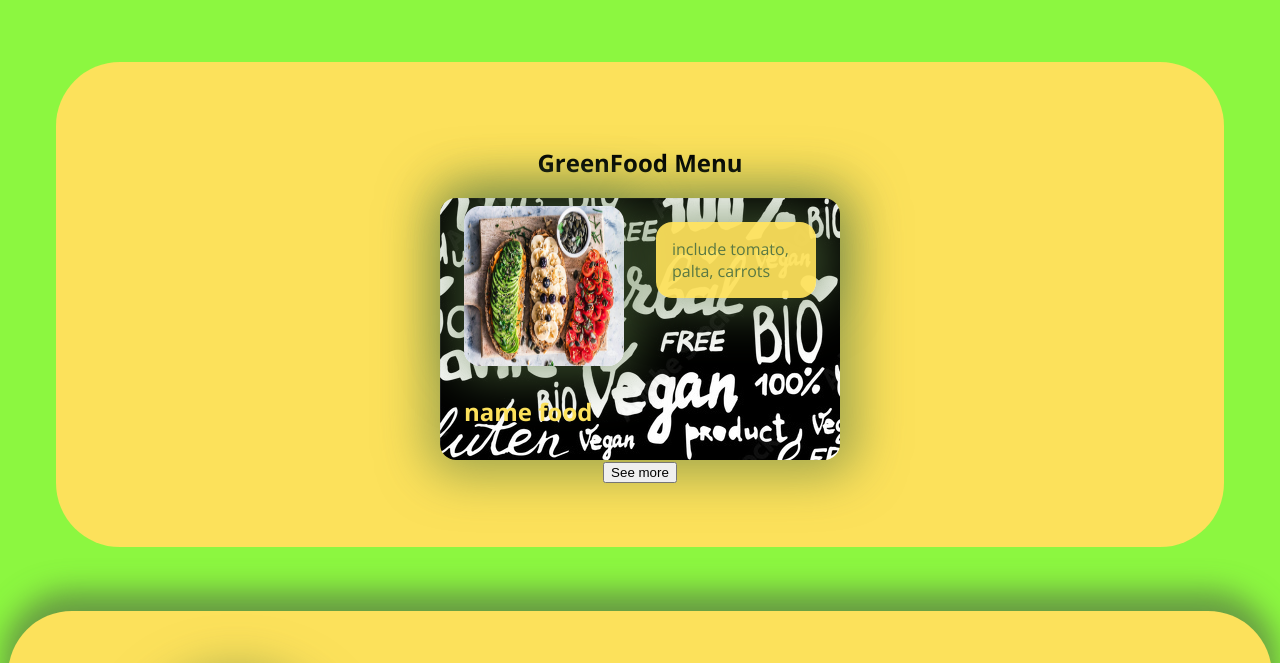
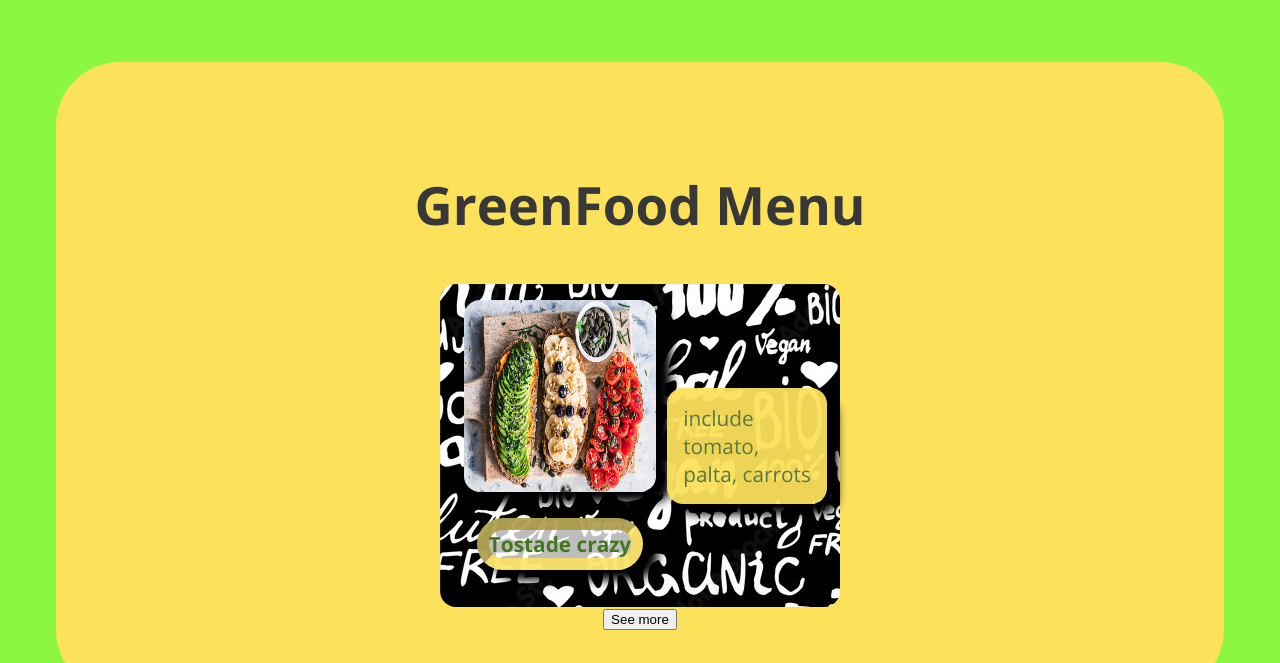
Before and after one commit to 00lautaro00/NucbaProject, a website: page index.html in a window 1280 px wide. Shown: the part 1490-2153 px from the top of the page. Drawn offline with nearby package versions, Linux system fonts and the light colour scheme.

Commit message:
menu section styles

```diff
--- a/css/style.css
+++ b/css/style.css
@@ -342,12 +342,17 @@ header::before {
     border-radius: 4rem;
     padding: 4rem 0;
 }
+.box-title{
+    font-size: 2.2rem;
+    color: #383838;
+
+}
 .box-food{
     background-image: url(../assets/food/bg-food.jpg);
     background-position: cover;
     background-size: auto;
     border-radius: 1rem;
-    padding: .5rem .5rem;
+    padding: 1rem .8rem;
     width: 25rem;
 
 }
@@ -356,19 +361,37 @@ header::before {
     display: flex;
     justify-content: space-around;
 }
+.container-food{
+    display: flex;
+    flex-direction: column;
+    align-items: center;
+}
 .food-image img{
-    width: 10rem;
-    height: 10rem;
+    width: 12rem;
+    height: 12rem;
     border-radius: 1rem;
-    box-shadow: 2px 0px 49px 14px rgba(89,120,67,0.58);
--webkit-box-shadow: 2px 0px 49px 14px rgba(89,120,67,0.58);
--moz-box-shadow: 2px 0px 49px 14px rgba(89,120,67,0.58);
+    box-shadow: 15px 10px 10px black;
 }
 .title-food{
-    color: rgb(252,225,91);
-color: linear-gradient(90deg, rgba(252,225,91,1) 42%, rgba(68,120,31,0.8799894957983193) 81%, rgba(89,120,67,0.7539390756302521) 100%);
-    font-size: 1.5rem;
-    border-radius: 1rem;
+    padding: 0 1.5rem;
+    border-radius: 4rem;
+
+}
+.title-food h3{
+    color: var(--darkgreen2);
+    font-size: 1.3rem;
+    background-color: rgba(255, 255, 255, 0.74);
+    border-radius: 4rem;
+    border: .8rem inset #fce15bda;
+    padding: 0 0rem;
+    text-align: center;
+    box-shadow: 15px 10px 10px black;
+
+}
+.box-food-text{
+    display: flex;
+    align-items: center;
+    justify-content: center;
 }
 .food-text{
     max-width: 10rem;
@@ -377,12 +400,10 @@ color: linear-gradient(90deg, rgba(252,225,91,1) 42%, rgba(68,120,31,0.879989495
 .food-text p{
     background-color: #fce15bf1;
     color: var(--dark);
-    font-size: 1rem;
+    font-size: 1.3rem;
     border-radius: 1rem;
     padding: 1rem 1rem;
-    box-shadow: 2px 0px 49px 14px rgba(89,120,67,0.58);
--webkit-box-shadow: 2px 0px 49px 14px rgba(89,120,67,0.58);
--moz-box-shadow: 2px 0px 49px 14px rgba(89,120,67,0.58);
+    box-shadow: 10px 10px 10px black;
 }
 
 /* FOOTER */
--- a/index.html
+++ b/index.html
@@ -54,21 +54,26 @@
     </section>
     <main>
         <div class="box-menu">
-            <div>
+            <div class="box-title">
                 <h2>GreenFood Menu</h2>
             </div>
-            <div class="box-food shadow ">
+            <div class="box-food ">
                 <div>
                     <div class="food">
-                        <div class="food-image">
-                            <img src="./assets/food/tostada.jpg" alt="">
-                            <h3 class="title-food">
-                                name food
-                            </h3>
+                        <div class="container-food">
+                            <div class="food-image ">
+                                <img src="./assets/food/tostada.jpg" alt="">
+                            </div>
+                            <div class="title-food">
+                                <h3 class="">
+                                    Tostade crazy
+                                </h3>
+                            </div>
                         </div>
-                        <div class="food-text">
-
-                            <p>include tomato, palta, carrots</p>
+                        <div class="box-food-text">
+                            <div class="food-text">
+                                <p>include tomato, palta, carrots</p>
+                            </div>
                         </div>
                     </div>
                 </div>
```
